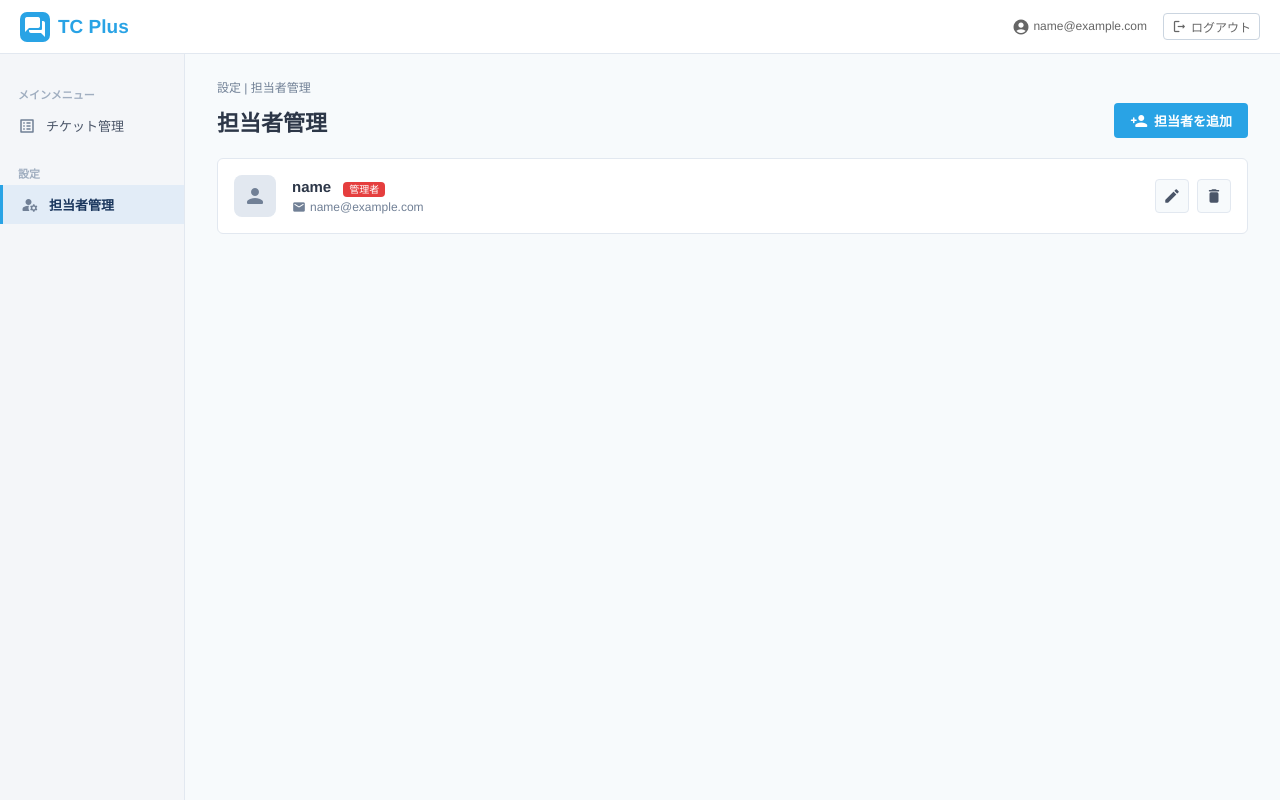
After one commit to tchldgs-admin/chat, a PHP site: page /admin_users.php in a window 1280 px wide. The commit adds this page. Run offline with PHP 8.4, Linux system fonts and the light colour scheme; the visitor is signed in with stand-in values (Sample User, id 1); tables that the repository leaves empty or names only in its code hold one stand-in row (values such as "Sample post").

Commit message:
担当者管理機能の追加

```diff
--- /dev/null
+++ b/admin_users.php
@@ -0,0 +1,275 @@
+<?php
+session_start();
+if (!isset($_SESSION['admin_logged_in']) || $_SESSION['admin_logged_in'] !== true) {
+    header("Location: login.php");
+    exit;
+}
+$admin_email = $_SESSION['admin_email'] ?? '管理者';
+?>
+<!DOCTYPE html>
+<html lang="ja">
+<head>
+    <meta charset="UTF-8">
+    <meta name="viewport" content="width=device-width, initial-scale=1.0">
+    <title>設定 | 担当者管理 - TC Plus</title>
+    <link href="https://fonts.googleapis.com/icon?family=Material+Icons+Round" rel="stylesheet">
+    <script src="https://code.jquery.com/jquery-3.7.1.min.js"></script>
+    <style>
+        :root {
+            --primary-blue: #29a3e5;
+            --navy-btn: #283e5c;
+            --navy-btn-hover: #1e2f47;
+            --sidebar-bg: #f4f6f9;
+            --border-color: #e2e8f0;
+            --text-main: #333333;
+            --text-sub: #718096;
+            --bg-light: #f7fafc;
+        }
+        * { box-sizing: border-box; margin: 0; padding: 0; }
+        body { font-family: "Helvetica Neue", Arial, sans-serif; color: var(--text-main); font-size: 13px; background: #fff; }
+
+        /* ヘッダー周り（admin.phpと共通） */
+        #top-header {
+            height: 54px; background: #ffffff; border-bottom: 1px solid var(--border-color);
+            display: flex; align-items: center; justify-content: space-between; padding: 0 20px;
+            position: fixed; top: 0; left: 0; right: 0; z-index: 100;
+        }
+        .brand-logo { display: flex; align-items: center; gap: 8px; font-size: 19px; font-weight: bold; color: var(--primary-blue); text-decoration: none; }
+        .brand-logo .icon-box { background: var(--primary-blue); color: #fff; width: 30px; height: 30px; border-radius: 7px; display: flex; align-items: center; justify-content: center; }
+        .header-right { display: flex; align-items: center; gap: 16px; color: #666; }
+        .logout-link { color: #666; text-decoration: none; font-size: 12px; display: inline-flex; align-items: center; gap: 4px; padding: 4px 8px; border-radius: 4px; border: 1px solid #cbd5e0; }
+
+        .layout-wrapper { display: flex; padding-top: 54px; min-height: 100vh; }
+
+        /* 左サイドバー */
+        .sidebar { width: 185px; background: var(--sidebar-bg); border-right: 1px solid var(--border-color); padding: 16px 0; position: fixed; top: 54px; bottom: 0; left: 0; overflow-y: auto; }
+        .side-menu { list-style: none; margin-bottom: 20px;}
+        .side-menu li a { display: flex; align-items: center; gap: 10px; padding: 10px 18px; color: #4a5568; text-decoration: none; font-size: 13px; }
+        .side-menu li a:hover { background: #e8edf3; }
+        .side-menu li.active a { background: #e2ecf7; color: #1a365d; font-weight: bold; border-left: 3px solid var(--primary-blue); }
+        .side-menu .material-icons-round { font-size: 18px; color: #718096; }
+        .side-group-title { font-size: 11px; color: #a0aec0; font-weight: bold; padding: 0 18px; margin-bottom: 4px; margin-top: 16px;}
+
+        /* メインエリア */
+        .main-content { flex: 1; margin-left: 185px; padding: 24px 32px; background: var(--bg-light); min-height: calc(100vh - 54px);}
+        .breadcrumb { font-size: 12px; color: var(--text-sub); margin-bottom: 8px; }
+        .page-title-area { display: flex; justify-content: space-between; align-items: center; margin-bottom: 20px; }
+        .page-title { font-size: 22px; font-weight: bold; color: #2d3748; }
+        .btn-primary { background: var(--primary-blue); color: #fff; border: none; padding: 8px 16px; border-radius: 4px; font-weight: bold; cursor: pointer; display: inline-flex; align-items: center; gap: 6px; font-size: 13px;}
+        .btn-primary:hover { background: #2188c4; }
+
+        /* ユーザーリスト（本家風） */
+        .user-list { display: flex; flex-direction: column; gap: 12px; }
+        .user-item { background: #fff; border: 1px solid var(--border-color); border-radius: 6px; padding: 16px; display: flex; justify-content: space-between; align-items: center; transition: box-shadow 0.2s; }
+        .user-item:hover { box-shadow: 0 2px 8px rgba(0,0,0,0.05); border-color: #cbd5e0; }
+        .user-info { display: flex; align-items: center; gap: 16px; }
+        .user-icon { width: 42px; height: 42px; background: #e2e8f0; border-radius: 8px; display: flex; align-items: center; justify-content: center; color: #718096; font-size: 24px;}
+        .user-details { display: flex; flex-direction: column; gap: 4px; }
+        .user-name { font-size: 15px; font-weight: bold; color: #2d3748; }
+        .user-email { font-size: 12px; color: #718096; display: flex; align-items: center; gap: 4px; }
+        .badge-admin { background: #e53e3e; color: #fff; font-size: 10px; padding: 2px 6px; border-radius: 4px; margin-left: 8px; font-weight: normal; vertical-align: middle;}
+
+        .user-actions { display: flex; gap: 8px; }
+        .btn-action { background: #f7fafc; border: 1px solid #e2e8f0; color: #4a5568; width: 34px; height: 34px; border-radius: 4px; cursor: pointer; display: flex; align-items: center; justify-content: center; transition: all 0.2s;}
+        .btn-action:hover { background: #e2e8f0; }
+        .btn-edit:hover { color: var(--primary-blue); border-color: #bee3f8; background: #ebf8ff;}
+        .btn-delete:hover { color: #e53e3e; border-color: #fed7d7; background: #fff5f5;}
+        .btn-action .material-icons-round { font-size: 18px; }
+
+        /* モーダル */
+        .modal-overlay { display: none; position: fixed; inset: 0; background: rgba(0,0,0,0.5); z-index: 200; align-items: center; justify-content: center; }
+        .modal-overlay.open { display: flex; }
+        .modal-dialog { background: #fff; width: 480px; max-width: 90vw; border-radius: 8px; box-shadow: 0 10px 25px rgba(0,0,0,0.2); overflow: hidden; }
+        .modal-header { padding: 16px 20px; background: #f8fafc; border-bottom: 1px solid var(--border-color); display: flex; justify-content: space-between; align-items: center; font-weight: bold; font-size: 16px; color: #2d3748; }
+        .modal-close { cursor: pointer; color: #a0aec0; }
+        .modal-close:hover { color: #4a5568; }
+        .modal-body { padding: 20px; }
+        .modal-footer { padding: 16px 20px; background: #f8fafc; border-top: 1px solid var(--border-color); display: flex; justify-content: flex-end; gap: 10px; }
+
+        .form-group { margin-bottom: 16px; }
+        .form-group label { display: block; font-weight: bold; margin-bottom: 6px; font-size: 13px; color: #4a5568; }
+        .form-control { width: 100%; padding: 8px 12px; border: 1px solid #cbd5e0; border-radius: 4px; font-size: 14px; transition: border-color 0.2s; }
+        .form-control:focus { outline: none; border-color: var(--primary-blue); box-shadow: 0 0 0 2px rgba(41, 163, 229, 0.2); }
+        .form-note { font-size: 11px; color: #718096; margin-top: 4px; }
+        .btn-cancel { background: #fff; border: 1px solid #cbd5e0; color: #4a5568; padding: 8px 16px; border-radius: 4px; font-weight: bold; cursor: pointer; }
+        .btn-cancel:hover { background: #f7fafc; }
+    </style>
+</head>
+<body>
+
+<header id="top-header">
+    <div class="header-left">
+        <a href="admin.php" class="brand-logo">
+            <span class="icon-box"><span class="material-icons-round">forum</span></span>
+            <span>TC Plus</span>
+        </a>
+    </div>
+    <div class="header-right">
+        <span style="font-size:12px;"><span class="material-icons-round" style="font-size:18px; vertical-align:middle;">account_circle</span> <?php echo htmlspecialchars($admin_email, ENT_QUOTES, 'UTF-8'); ?></span>
+        <a href="logout.php" class="logout-link"><span class="material-icons-round" style="font-size:15px;">logout</span>ログアウト</a>
+    </div>
+</header>
+
+<div class="layout-wrapper">
+    <aside class="sidebar">
+        <div class="side-group-title">メインメニュー</div>
+        <ul class="side-menu">
+            <li><a href="admin.php"><span class="material-icons-round">list_alt</span>チケット管理</a></li>
+        </ul>
+        <div class="side-group-title">設定</div>
+        <ul class="side-menu">
+            <li class="active"><a href="admin_users.php"><span class="material-icons-round">manage_accounts</span>担当者管理</a></li>
+        </ul>
+    </aside>
+
+    <main class="main-content">
+        <div class="breadcrumb">設定 | 担当者管理</div>
+        <div class="page-title-area">
+            <h1 class="page-title">担当者管理</h1>
+            <button type="button" class="btn-primary" id="btn-add-user">
+                <span class="material-icons-round" style="font-size:18px;">person_add</span>担当者を追加
+            </button>
+        </div>
+
+        <div class="user-list" id="user-list-container">
+            <div style="padding: 20px; text-align: center; color: #718096;">読み込み中...</div>
+        </div>
+    </main>
+</div>
+
+<!-- ユーザー追加/編集モーダル -->
+<div class="modal-overlay" id="modal-user">
+    <div class="modal-dialog">
+        <div class="modal-header">
+            <span id="modal-title">担当者を追加</span>
+            <span class="material-icons-round modal-close">close</span>
+        </div>
+        <form id="form-user">
+            <div class="modal-body">
+                <input type="hidden" name="id" id="user-id" value="">
+
+                <div class="form-group">
+                    <label>メールアドレス（ログインID）<span style="color:#e53e3e;">*</span></label>
+                    <input type="email" name="email" id="user-email" class="form-control" required placeholder="例: yamada@example.com">
+                </div>
+
+                <div class="form-group">
+                    <label>パスワード <span id="pass-req-mark" style="color:#e53e3e;">*</span></label>
+                    <input type="password" name="password" id="user-password" class="form-control" minlength="6" placeholder="6文字以上の英数字">
+                    <div class="form-note" id="pass-note"></div>
+                </div>
+            </div>
+            <div class="modal-footer">
+                <button type="button" class="btn-cancel modal-close">キャンセル</button>
+                <button type="submit" class="btn-primary">保存する</button>
+            </div>
+        </form>
+    </div>
+</div>
+
+<script>
+$(function() {
+    function esc(str) {
+        if (str === null || str === undefined) return '';
+        return String(str).replace(/[&<>"']/g, function(m) { return {'&':'&amp;','<':'&lt;','>':'&gt;','"':'&quot;',"'":'&#39;'}[m]; });
+    }
+
+    // 担当者一覧の読み込み
+    function loadUsers() {
+        $.getJSON('admin_users_api.php', { action: 'list' }, function(res) {
+            if (!res.success) {
+                alert('エラー: ' + res.error);
+                return;
+            }
+
+            const $container = $('#user-list-container').empty();
+            res.users.forEach(function(u) {
+                // 便宜上、作成日時等を表示。本家のように名前を持たせる場合はテーブル拡張が必要ですが今回はシンプルにEmailを主軸に。
+                const html = `
+                <div class="user-item">
+                    <div class="user-info">
+                        <div class="user-icon"><span class="material-icons-round">person</span></div>
+                        <div class="user-details">
+                            <div class="user-name">${esc(u.email.split('@')[0])} <span class="badge-admin">管理者</span></div>
+                            <div class="user-email">
+                                <span class="material-icons-round" style="font-size:14px;">mail</span> ${esc(u.email)}
+                            </div>
+                        </div>
+                    </div>
+                    <div class="user-actions">
+                        <button type="button" class="btn-action btn-edit" title="編集" data-id="${u.id}" data-email="${esc(u.email)}">
+                            <span class="material-icons-round">edit</span>
+                        </button>
+                        <button type="button" class="btn-action btn-delete" title="削除" data-id="${u.id}">
+                            <span class="material-icons-round">delete</span>
+                        </button>
+                    </div>
+                </div>`;
+                $container.append(html);
+            });
+        });
+    }
+
+    // 新規追加ボタン
+    $('#btn-add-user').on('click', function() {
+        $('#form-user')[0].reset();
+        $('#user-id').val('');
+        $('#modal-title').text('担当者を追加');
+        $('#user-password').prop('required', true);
+        $('#pass-req-mark').show();
+        $('#pass-note').text('');
+        $('#modal-user').addClass('open');
+    });
+
+    // 編集ボタン
+    $(document).on('click', '.btn-edit', function() {
+        $('#form-user')[0].reset();
+        $('#user-id').val($(this).data('id'));
+        $('#user-email').val($(this).data('email'));
+        $('#modal-title').text('担当者を編集');
+        $('#user-password').prop('required', false);
+        $('#pass-req-mark').hide();
+        $('#pass-note').text('※変更する場合のみ入力してください。空欄の場合は現在のパスワードが維持されます。');
+        $('#modal-user').addClass('open');
+    });
+
+    // 削除ボタン
+    $(document).on('click', '.btn-delete', function() {
+        if (!confirm('この担当者を削除してもよろしいですか？\n※この操作は取り消せません。')) return;
+
+        $.post('admin_users_api.php', { action: 'delete', id: $(this).data('id') }, function(res) {
+            if (res.success) {
+                loadUsers();
+            } else {
+                alert(res.error);
+            }
+        }, 'json');
+    });
+
+    // フォーム送信（追加・編集）
+    $('#form-user').on('submit', function(e) {
+        e.preventDefault();
+        const data = $(this).serializeArray();
+        data.push({name: 'action', value: 'save'});
+
+        $.post('admin_users_api.php', data, function(res) {
+            if (res.success) {
+                $('#modal-user').removeClass('open');
+                loadUsers();
+            } else {
+                alert(res.error);
+            }
+        }, 'json');
+    });
+
+    // モーダル閉じる
+    $('.modal-close').on('click', function() {
+        $(this).closest('.modal-overlay').removeClass('open');
+    });
+
+    // 初期読み込み
+    loadUsers();
+});
+</script>
+</body>
+</html>
--- /dev/null
+++ b/admin_users_api.php
@@ -0,0 +1,94 @@
+<?php
+session_start();
+if (!isset($_SESSION['admin_logged_in']) || $_SESSION['admin_logged_in'] !== true) {
+    header('HTTP/1.1 401 Unauthorized');
+    header('Content-Type: application/json; charset=utf-8');
+    echo json_encode(['success' => false, 'error' => 'ログインが必要です']);
+    exit;
+}
+
+require_once 'db.php';
+header('Content-Type: application/json; charset=utf-8');
+
+$action = $_REQUEST['action'] ?? '';
+
+try {
+    if ($action === 'list') {
+        // 全担当者を取得（パスワードハッシュは返さない）
+        $stmt = $pdo->query("SELECT id, email, created_at FROM admins ORDER BY id ASC");
+        $users = $stmt->fetchAll();
+        echo json_encode(['success' => true, 'users' => $users]);
+        exit;
+    }
+
+    if ($action === 'save') {
+        $id = $_POST['id'] ?? '';
+        $email = trim($_POST['email'] ?? '');
+        $password = $_POST['password'] ?? '';
+
+        if ($email === '') {
+            throw new Exception('メールアドレスは必須です。');
+        }
+
+        if ($id === '') {
+            // 新規追加
+            if ($password === '') {
+                throw new Exception('新規追加時はパスワードが必須です。');
+            }
+
+            // メールアドレスの重複チェック
+            $stmt = $pdo->prepare("SELECT COUNT(*) FROM admins WHERE email = ?");
+            $stmt->execute([$email]);
+            if ($stmt->fetchColumn() > 0) {
+                throw new Exception('このメールアドレスは既に登録されています。');
+            }
+
+            $hash = password_hash($password, PASSWORD_DEFAULT);
+            $stmt = $pdo->prepare("INSERT INTO admins (email, password_hash) VALUES (?, ?)");
+            $stmt->execute([$email, $hash]);
+
+        } else {
+            // 編集（更新）
+            // 自分以外の重複チェック
+            $stmt = $pdo->prepare("SELECT COUNT(*) FROM admins WHERE email = ? AND id != ?");
+            $stmt->execute([$email, $id]);
+            if ($stmt->fetchColumn() > 0) {
+                throw new Exception('このメールアドレスは他の担当者が使用しています。');
+            }
+
+            if ($password !== '') {
+                // パスワードも変更する場合
+                $hash = password_hash($password, PASSWORD_DEFAULT);
+                $stmt = $pdo->prepare("UPDATE admins SET email = ?, password_hash = ? WHERE id = ?");
+                $stmt->execute([$email, $hash, $id]);
+            } else {
+                // パスワードは変更しない場合
+                $stmt = $pdo->prepare("UPDATE admins SET email = ? WHERE id = ?");
+                $stmt->execute([$email, $id]);
+            }
+        }
+
+        echo json_encode(['success' => true]);
+        exit;
+    }
+
+    if ($action === 'delete') {
+        $id = $_POST['id'] ?? '';
+
+        // 最低1人は残すためのチェック（最後の1人を消すと誰もログインできなくなるため）
+        $stmt = $pdo->query("SELECT COUNT(*) FROM admins");
+        if ($stmt->fetchColumn() <= 1) {
+            throw new Exception('最後の担当者は削除できません。');
+        }
+
+        $stmt = $pdo->prepare("DELETE FROM admins WHERE id = ?");
+        $stmt->execute([$id]);
+
+        echo json_encode(['success' => true]);
+        exit;
+    }
+
+} catch (Exception $e) {
+    echo json_encode(['success' => false, 'error' => $e->getMessage()]);
+    exit;
+}
```
Also changed, not shown: admin.php (+63 -237 lines).
